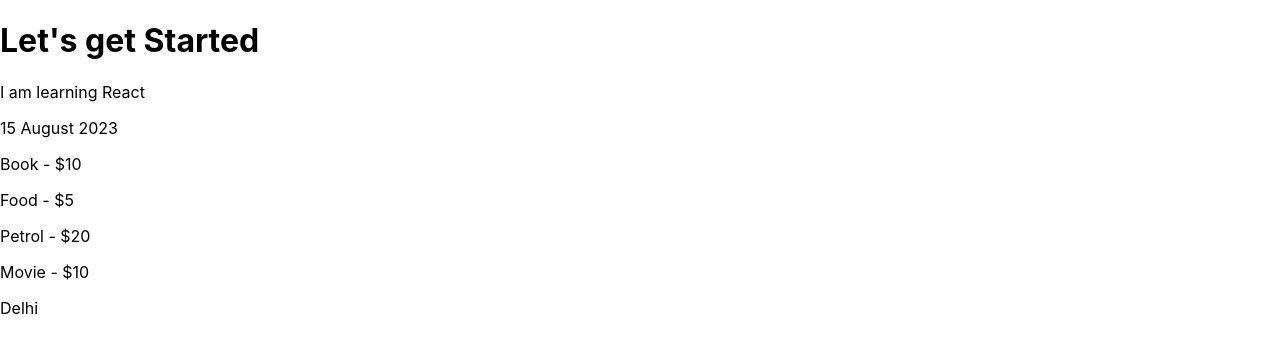
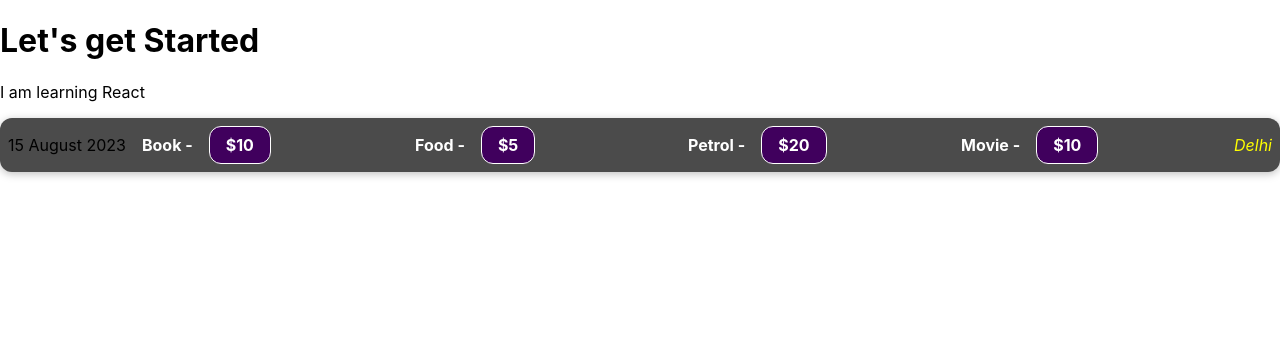
Before and after one commit to gautamranjan09/First_project_using_React, a React (Create React App) app: page / in a window 1280 px wide. Shown: the top 352 px of the page. Built offline with nearby package versions, Linux system fonts and the light colour scheme.

Commit message:
learning to add Styling Components

```diff
--- /dev/null
+++ b/src/components/ExpenseItem.css
@@ -0,0 +1,64 @@
+.expense-item {
+    display: flex;
+    justify-content: space-between;
+    align-items: center;
+    box-shadow: 0 2px 8px rgba(0, 0, 0, 0.25);
+    padding: 0.5rem;
+    margin: 1rem 0;
+    border-radius: 12px;
+    background-color: #4b4b4b;
+  }
+
+  .expense-item__location {
+    margin-left: 1rem;
+    color: yellow;
+    font-style: italic;
+  }
+
+  .expense-item__description {
+    display: flex;
+    flex-direction: column;
+    gap: 1rem;
+    align-items: flex-end;
+    flex-flow: column-reverse;
+    justify-content: flex-start;
+    flex: 1;
+    font-weight:700;
+  }
+
+  .expense-item p {
+    color: #3a3a3a;
+    font-size: 1rem;
+    flex: 1;
+    margin: 0 1rem;
+    color: white;
+  }
+
+  .expense-item__price {
+    font-size: 1rem;
+    font-weight: bold;
+    color: white;
+    background-color: #40005d;
+    border: 1px solid white;
+    padding: 0.5rem;
+    border-radius: 12px;
+  }
+
+  @media (min-width: 580px) {
+    .expense-item__description {
+      flex-direction: row;
+      align-items: center;
+      justify-content: flex-start;
+      flex: 1;
+    }
+
+    .expense-item__description p {
+      font-size: 1.25rem;
+
+    }
+
+    .expense-item__price {
+      font-size: 1rem;
+      padding: 0.5rem 1rem;
+    }
+  }
--- a/src/components/ExpenseItem.js
+++ b/src/components/ExpenseItem.js
@@ -1,13 +1,14 @@
+import "./ExpenseItem.css";
 function ExpenseItem() {
     return (
-        <>
-            <div>15 August 2023</div>
-            <p>Book - <span>$10</span></p>
-            <p>Food - $5</p>
-            <p>Petrol - $20</p>
-            <p>Movie - $10</p>
-            <div>Delhi</div>
-        </>
+        <div className="expense-item">
+            <div>15 August 2023 </div>
+            <p className="expense-item__description"> Book - <span className="expense-item__price">$10</span></p>
+            <p className="expense-item__description">Food - <span className="expense-item__price">$5</span></p>
+            <p className="expense-item__description">Petrol - <span className="expense-item__price">$20</span></p>
+            <p className="expense-item__description">Movie - <span className="expense-item__price">$10</span></p>
+            <div className="expense-item__location">Delhi</div>
+        </div>
     );
 }
 
```
